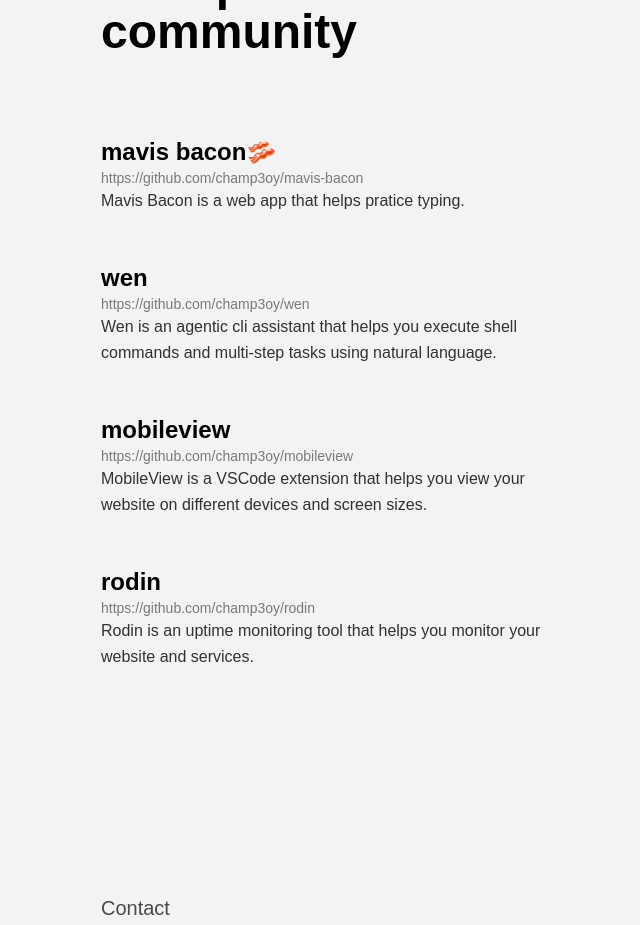
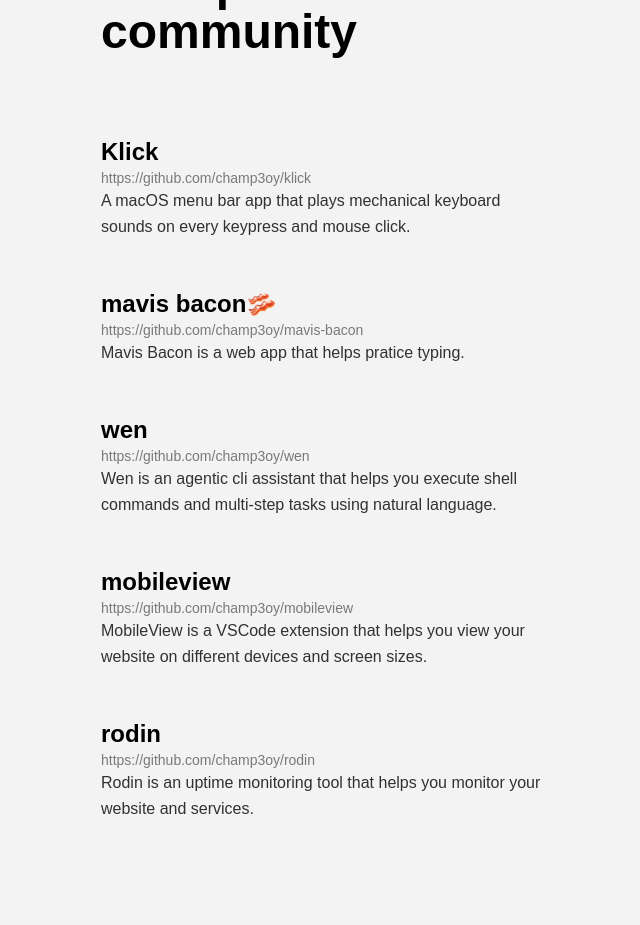
Before and after one commit to champ3oy/champ, a Next.js app: page / in a window 1280 px wide. Shown: the part 2260-3185 px from the top of the page, without its empty margins (315-955 px from the left). Built offline with nearby package versions, Linux system fonts and the light colour scheme; a web font is replaced by a local one.

Commit message:
mod: fix

```diff
--- a/app/page.tsx
+++ b/app/page.tsx
@@ -57,6 +57,12 @@
 ];
 
 const featuredOpenSource = [
+  {
+    name: "Klick",
+    link: "https://github.com/champ3oy/klick",
+    description:
+      "A macOS menu bar app that plays mechanical keyboard sounds on every keypress and mouse click.",
+  },
   {
     name: "mavis bacon🥓",
     link: "https://github.com/champ3oy/mavis-bacon",
```
